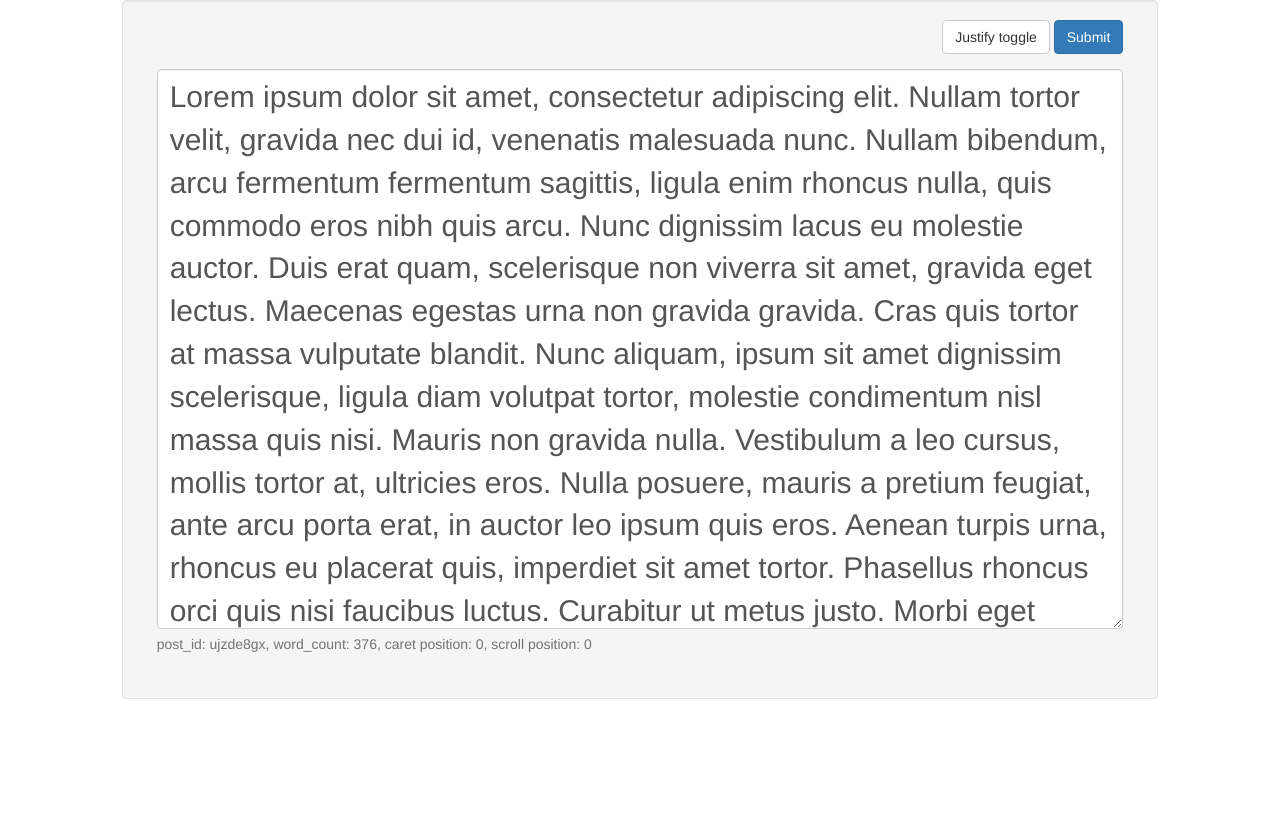
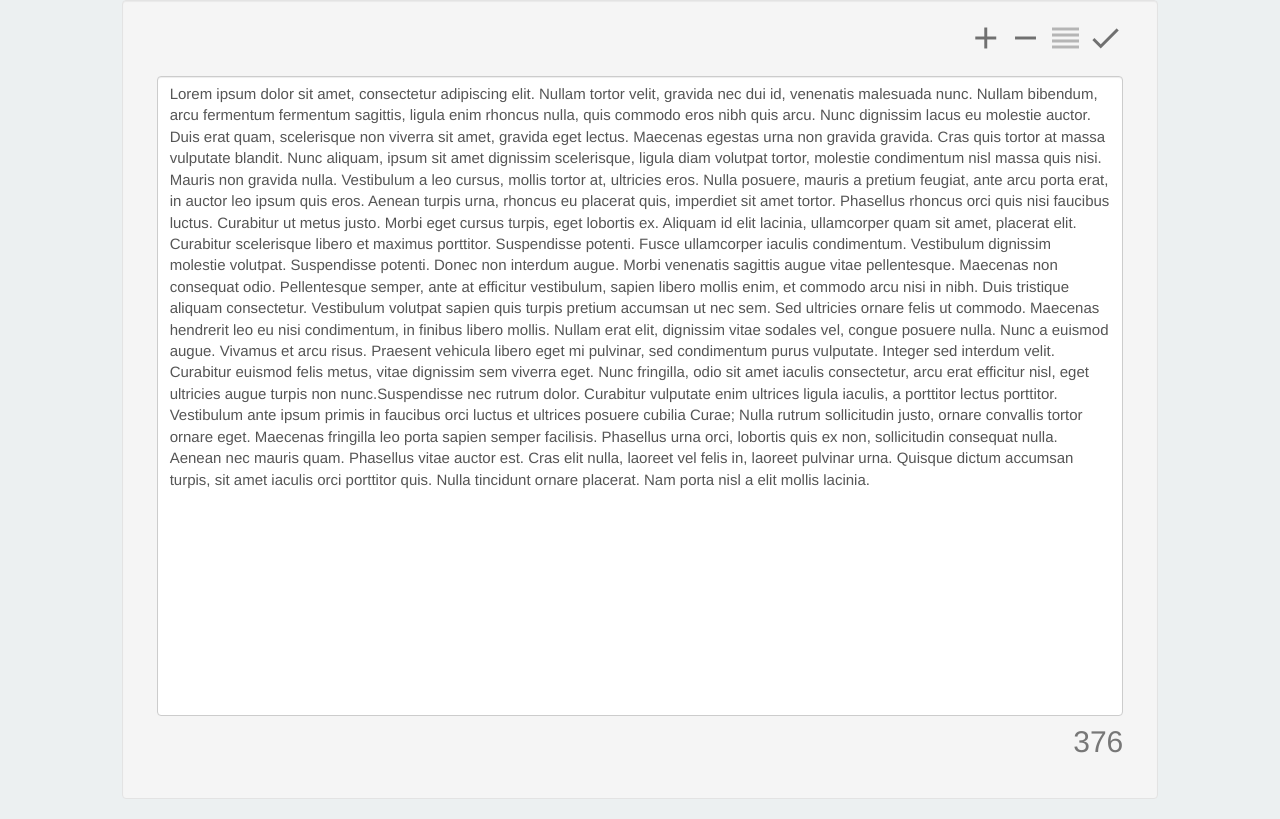
Before and after one commit to astraldawn/notepadclone, a Flask app: a page that uses templates/layout.html in a window 1280 px wide. Before the commit the page ends 699 px from the top, so only its background shows below. Run offline with Flask 2, Linux system fonts and the light colour scheme; some libraries are stand-ins or nearby versions.

Commit message:
UI tweaks

```diff
--- a/server.py
+++ b/server.py
@@ -106,9 +106,18 @@ def show_entries():
 #     return redirect(url_for('show_entries'))
 
 
-@app.route('/<string:post_id>')
+# should combine show and save into a single route
+@app.route('/<string:post_id>', methods=['GET', 'POST'])
 def show_post(post_id):
-    """A page for a new post"""
+    """A page for a new post as well as for saving a post"""
+    if request.method == 'POST':
+        # Do some magic with the DB here
+        print request.form["content"]
+        print request.form["caretPos"]
+        print request.form["scrollTop"]
+        print request.form["fontSize"]
+        return json.dumps({'success': True}), 200, {'ContentType': 'application/json'}
+
     if not validate_post(post_id):
         abort(404)
 
@@ -139,7 +148,15 @@ def show_post(post_id):
               "consequat nulla. Aenean nec mauris quam. Phasellus vitae auctor est. Cras elit nulla, laoreet vel " \
               "felis in, laoreet pulvinar urna. Quisque dictum accumsan turpis, sit amet iaculis orci porttitor quis. " \
               "Nulla tincidunt ornare placerat. Nam porta nisl a elit mollis lacinia. "
-    return render_template('layout.html', content=content, post_id=post_id, caretPos=0, scrollTop=0)
+    caret_pos = 0
+    scroll_top = 0
+    font_size = 15
+    return render_template('layout.html',
+                           content=content,
+                           postID=post_id,
+                           caretPos=caret_pos,
+                           scrollTop=scroll_top,
+                           fontSize=font_size)
 
 
 def validate_post(post_id):
@@ -148,13 +165,5 @@ def validate_post(post_id):
     return True
 
 
-@app.route('/save_post', methods=['POST'])
-def save_post():
-    print request.form["content"]
-    print request.form["caretPos"]
-    print request.form["scrollTop"]
-    return json.dumps({'success': True}), 200, {'ContentType': 'application/json'}
-
-
 if __name__ == "__main__":
     app.run()
--- a/static/scripts.js
+++ b/static/scripts.js
@@ -1,6 +1,10 @@
 /**
  * Created by mark on 7/1/16.
  */
+
+/* Global settings for GUI */
+var fontSize = 15;
+var justify = false;
 
 /* Counter */
 counter = function () {
@@ -29,34 +33,60 @@ $(document).ready(function () {
     $('#textArea').scroll(counter);
 });
 
-load_page = function (caretPos, scrollTop) {
+loadPage = function (caretPos, scrollTop, fontSizeFromServer) {
     counter();
     $('#textArea')[0].scrollTop = scrollTop;
     $('#textArea')[0].selectionStart = caretPos;
+    $('#textArea').css({"font-size": fontSizeFromServer + "px"});
+    fontSize = fontSizeFromServer;
+    prettyFontButtons();
 };
 
 /* GUI functions */
-var justify = false;
-
 toggleJustify = function () {
     if (!justify) {
         $('#textArea').css({"text-align": "justify"});
+        $('#justifyIcon').removeClass("md-inactive");
+
     } else {
         $('#textArea').css({"text-align": "left"});
+        $('#justifyIcon').addClass("md-inactive");
     }
     justify = !justify;
 };
 
+toggleFont = function (inc) {
+    if (inc) {
+        if (fontSize < 30) fontSize += 1;
+    } else {
+        if (fontSize > 10) fontSize -= 1;
+    }
+    prettyFontButtons();
+    $('#textArea').css({"font-size": fontSize + "px"});
+};
+
+prettyFontButtons = function () {
+    if (fontSize == 10) {
+        $('#fontDec').addClass("md-inactive");
+    } else if (fontSize == 30) {
+        $('#fontInc').addClass("md-inactive");
+    } else {
+        $('#fontInc').removeClass("md-inactive");
+        $('#fontDec').removeClass("md-inactive");
+    }
+};
+
 /* Saving to the server */
-saveContent = function () {
+saveContent = function (pid) {
     var content = $('#textArea').val();
     var caretPos = $('#textArea')[0].selectionStart;
     var scrollTop = $('#textArea')[0].scrollTop;
     var data = {
         "content": content,
         "caretPos": caretPos,
-        "scrollTop": scrollTop
+        "scrollTop": scrollTop,
+        "fontSize": fontSize
     };
-    $.post("../save_post", data);
+    $.post("../" + pid, data);
     return false;
 };
--- a/static/style.css
+++ b/static/style.css
@@ -1,8 +1,21 @@
 html, body, .container {
     height: 100%;
+    background-color: #ecf0f1;
 }
 
 textarea.form-control {
-    height: 70%;
-    font-size: 30px;
+    height: 80%;
+    font-size: 15px;
+    resize: none;
 }
+
+.material-icons.md-18 { font-size: 18px; }
+.material-icons.md-24 { font-size: 24px; }
+.material-icons.md-36 { font-size: 36px; }
+.material-icons.md-48 { font-size: 48px; }
+
+.material-icons.md-dark { color: rgba(0, 0, 0, 0.54); }
+.material-icons.md-dark.md-inactive { color: rgba(0, 0, 0, 0.26); }
+
+.material-icons.md-light { color: rgba(255, 255, 255, 1); }
+.material-icons.md-light.md-inactive { color: rgba(255, 255, 255, 0.3); }
--- a/templates/layout.html
+++ b/templates/layout.html
@@ -8,16 +8,20 @@
     <!-- Static imports -->
     <link rel=stylesheet type=text/css href="{{ url_for('static', filename='style.css') }}">
     <script type="text/javascript" src="{{ url_for('static', filename='scripts.js') }}"></script>
+
+    <!-- Material Icons -->
+    <link href="https://fonts.googleapis.com/icon?family=Material+Icons" rel="stylesheet">
 </head>
-<body onload="load_page( {{ caretPos }}, {{ scrollTop }})">
+<body onload="loadPage( {{ caretPos }}, {{ scrollTop }}, {{ fontSize }})">
 <div class="container-fluid col-md-10 col-md-offset-1">
     <div class="well bs-component">
-        <fieldset>
         <div class="form-group">
             <div class="container-fluid">
                 <div class="pull-right">
-                        <button class="btn btn-default" onclick="toggleJustify()">Justify toggle</button>
-                        <button type="submit" class="btn btn-primary" onclick="saveContent()">Submit</button>
+                    <i id="fontInc" class="material-icons md-36 md-dark" onclick="toggleFont(true)">add</i>
+                    <i id="fontDec" class="material-icons md-36 md-dark" onclick="toggleFont(false)">remove</i>
+                    <i id="justifyIcon" class="material-icons md-36 md-dark md-inactive" onclick="toggleJustify()">reorder</i>
+                    <i class="material-icons md-36 md-dark" onclick="saveContent('{{ postID }}')">done</i>
                 </div>
             </div>
         </div>
@@ -25,15 +29,11 @@
             <div class="container-fluid">
                 <textarea class="form-control" id="textArea" spellcheck="false">{{ content }}</textarea>
                     <span class="help-block">
-                        <span>post_id: {{ post_id }}, </span>
-                        <span>word_count: <span id="wordCount">0</span>, </span>
-                        <span>caret position: <span id="caretPos">{{ caretPos }}</span>, </span>
-                        <span>scroll position: <span id="scrollTop">{{ scrollTop }}</span></span>
+{#                        <span>post_id: {{ postID }}</span>#}
+                        <span id="wordCount" class="text-muted pull-right" style="font-size:30px">0</span>
                     </span>
             </div>
         </div>
-        </fieldset>
-        </form>
         {#    <h1>Flaskr</h1>#}
         {#    <div class=metanav>#}
         {#        {% if not session.logged_in %}#}
```
Lines whose indentation alone changed are shown as unchanged.
